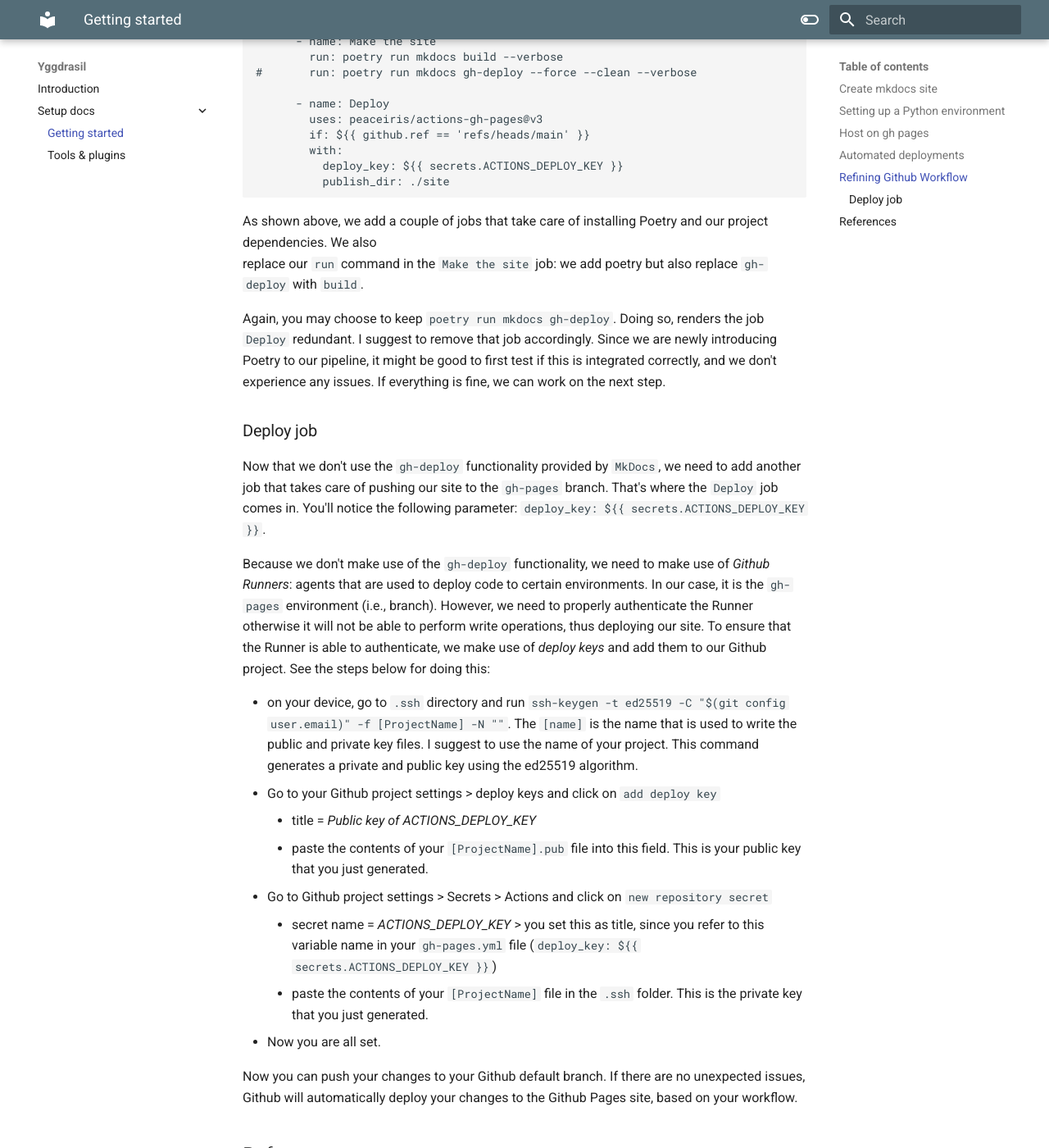
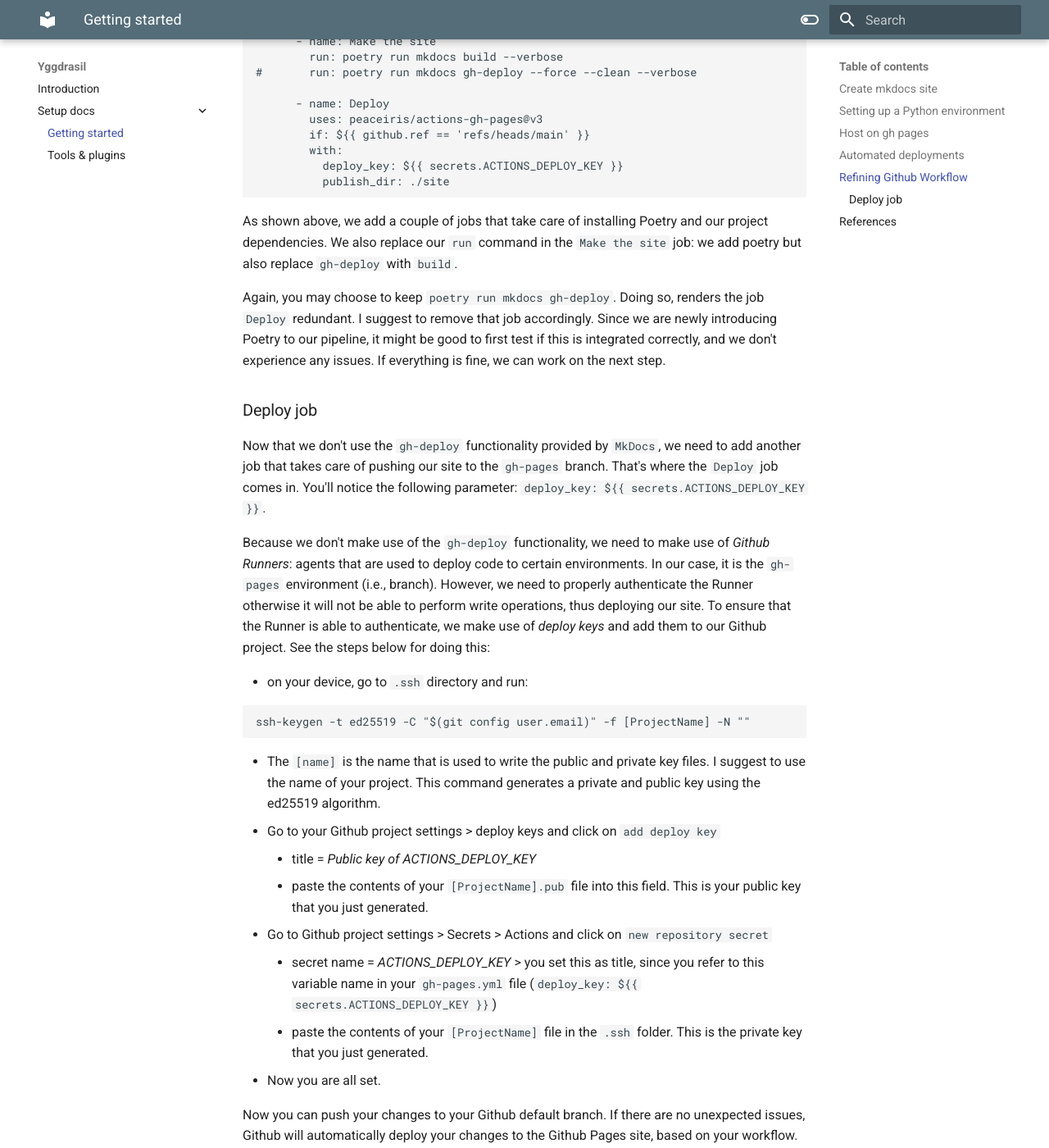
Before and after one commit to svanderweerd/codex, an MkDocs documentation site: the page built from docs/setup-docs/getting-started.md, in a window 1280 px wide and 1400 px high, scrolled down 3917 px. Shown: the whole window at 82% size. Built offline with MkDocs 1.6.1 and Material for MkDocs 9.7.7, drawn with Linux system fonts in a browser that asks for light colours; some of the changed text lies outside the part shown.

````diff
--- a/.pre-commit-config.yaml
+++ b/.pre-commit-config.yaml
@@ -8,12 +8,6 @@ repos:
       - id: check-merge-conflict
       - id: detect-private-key
       - id: end-of-file-fixer
-  - repo: https://github.com/amperser/proselint/
-    rev: 0.10.2
-    hooks:
-      - id: proselint
-        exclude: LICENSE|requirements
-        files: \.(md|mdown|markdown)$
   - repo: https://github.com/igorshubovych/markdownlint-cli
     rev: v0.32.2
     hooks:
--- a/docs/setup-docs/getting-started.md
+++ b/docs/setup-docs/getting-started.md
@@ -195,10 +195,14 @@ we need to properly authenticate the Runner otherwise it will not be able to per
 deploying our site. To ensure that the Runner is able to authenticate, we make use of _deploy keys_ and add them to
 our Github project. See the steps below for doing this:
 
-* on your device, go to `.ssh` directory and run `ssh-keygen -t ed25519 -C "$(git config user.email)" -f
-  [ProjectName]
-  -N ""`. The `[name]` is the name that is used to write the public and private key files. I suggest to use the name
-  of your project. This command generates a private and public key using the ed25519 algorithm.
+* on your device, go to `.ssh` directory and run:
+
+```bash
+ssh-keygen -t ed25519 -C "$(git config user.email)" -f [ProjectName] -N ""
+```
+
+* The `[name]` is the name that is used to write the public and private key files. I suggest to use the name of your
+  project. This command generates a private and public key using the ed25519 algorithm.
 * Go to your Github project settings > deploy keys and click on `add deploy key`
     * title = _Public key of ACTIONS_DEPLOY_KEY_
     * paste the contents of your `[ProjectName].pub` file into this field. This is your public key that you just
--- a/pyproject.toml
+++ b/pyproject.toml
@@ -14,7 +14,6 @@ mkdocs-section-index = "^0.3.4"
 mkdocs-autolinks-plugin = "^0.6.0"
 mkdocs-git-revision-date-localized-plugin = "^1.1.0"
 mkdocs-minify-plugin = "^0.6.1"
-proselint = "^0.13.0"
 pymdown-extensions = "^9.9"
 pre-commit = "^2.20.0"
 mkdocs-encryptcontent-plugin = "^2.4.1"
````
Also changed, not shown: other parts of docs/setup-docs/getting-started.md (+1 -1 lines), docs/setup-docs/tools-plugins.md (line endings or trailing spaces), mkdocs.yml (line endings or trailing spaces), 2 other files.
